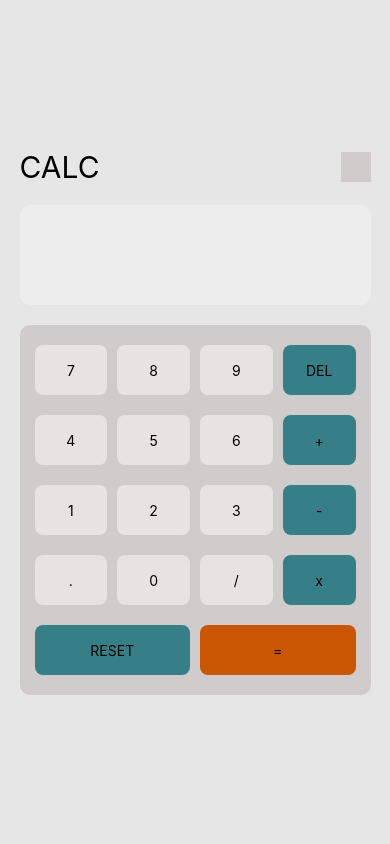
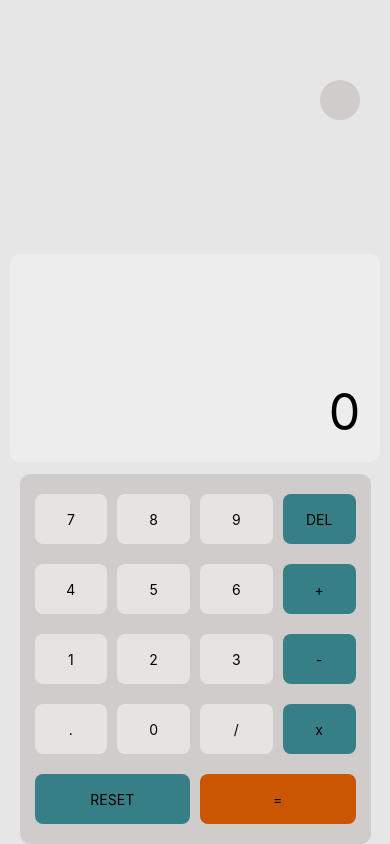
Before and after one commit to codepraycode/calculator_mobile, a React Native app: screen / in a window 390 px wide. Built offline with nearby package versions, Linux system fonts and the light colour scheme.

Commit message:
refactored header and screen

```diff
--- a/App.js
+++ b/App.js
@@ -2,6 +2,9 @@ import { StatusBar } from 'expo-status-bar';
 import { StyleSheet, Text, View } from 'react-native';
 import styles from './assets/styles';
 
+// Components
+import Header from './components/Header';
+import Display from './components/Display';
 
 const Button = ({text, btnStyle})=>{
   return (
@@ -14,17 +17,12 @@ const Button = ({text, btnStyle})=>{
 export default function App() {
   return (
     <View style={screen_styles.container}>
-      <View style={screen_styles.header}>
-        <View>
-          <Text style={{fontSize:30}}>CALC</Text>
-        </View>
 
-        <View style={screen_styles.toogle}/>
+      <Header/>
 
-      </View>
+      <Display/>
 
 
-      <View style={screen_styles.screen}/>
 
       <View style={screen_styles.controls}>
         <View style={screen_styles.buttons}>
@@ -136,28 +134,13 @@ const screen_styles = StyleSheet.create({
     flex: 1,
     backgroundColor: styles.lightGray,
     alignItems: 'center',
-    justifyContent: 'center',
+    // justifyContent: 'center',
+    paddingTop:80
+
   },
 
-  header:{
-    flexDirection:'row',
-    alignItems:'center',
-    justifyContent:'space-between',
-    width:'90%',
-    marginBottom:20
-  },
-  toogle:{
-    width:30,
-    height:30,
-    backgroundColor:styles.grayishRed,
-  },
-  screen:{
-    width:'90%',
-    height:100,
-    backgroundColor:styles.veryLightGrey,
-    marginBottom:20,
-    borderRadius:10
-  },
+
+
   controls:{
     backgroundColor:styles.grayishRed,
     width:'90%',
--- /dev/null
+++ b/components/Display.js
@@ -0,0 +1,41 @@
+import { View, Text, StyleSheet } from 'react-native'
+import React from 'react';
+
+// Styles
+import colors from '../assets/styles';
+
+const Display = () => {
+    return (
+        <View style={styles.wrapper}>
+            <View style={styles.screen}>
+                <Text style={styles.text}>0</Text>
+            </View>
+        </View>
+    )
+}
+export default Display;
+
+
+const styles = StyleSheet.create({
+
+    wrapper: {
+        width: '100%',
+        flex:1,
+        alignItems:'center',
+        justifyContent:'center',
+    },
+    screen:{
+        height:'90%',
+        width:'95%',
+        backgroundColor: colors.veryLightGrey,
+        borderRadius: 10,
+        alignItems:'flex-end',
+        justifyContent:'flex-end',
+
+    },
+    text:{
+        fontSize:50,
+        marginBottom: 20,
+        marginRight: 20
+    }
+})
--- /dev/null
+++ b/components/Header.js
@@ -0,0 +1,38 @@
+import { View, Text, StyleSheet } from 'react-native'
+import React from 'react';
+
+// Styles
+import colors from '../assets/styles';
+
+const Header = () => {
+  return (
+    <View style={styles.wrapper}>
+      <View style={styles.toogle}/>
+    </View>
+  )
+}
+export default Header;
+
+
+const styles = StyleSheet.create({
+
+  wrapper: {
+    flexDirection: 'row',
+    justifyContent: 'flex-end',
+    // backgroundColor:'red',
+    width: '95%',
+
+    paddingRight:20,
+    flex: 0.7,
+
+  },
+
+  toogle: {
+    width: 40,
+    height: 40,
+    color:'white',
+    backgroundColor: colors.grayishRed,
+    borderRadius:'50%'
+    // backgroundColor: styles.grayishRed,
+  },
+})
```
